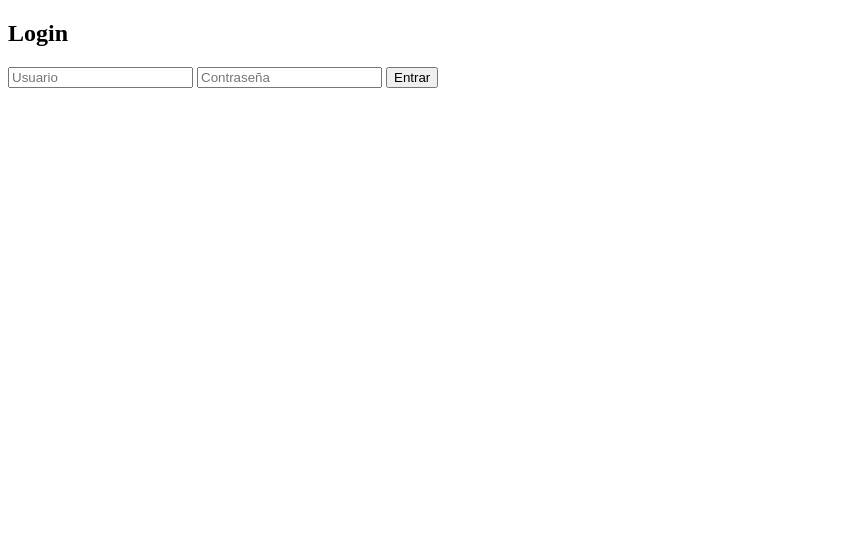
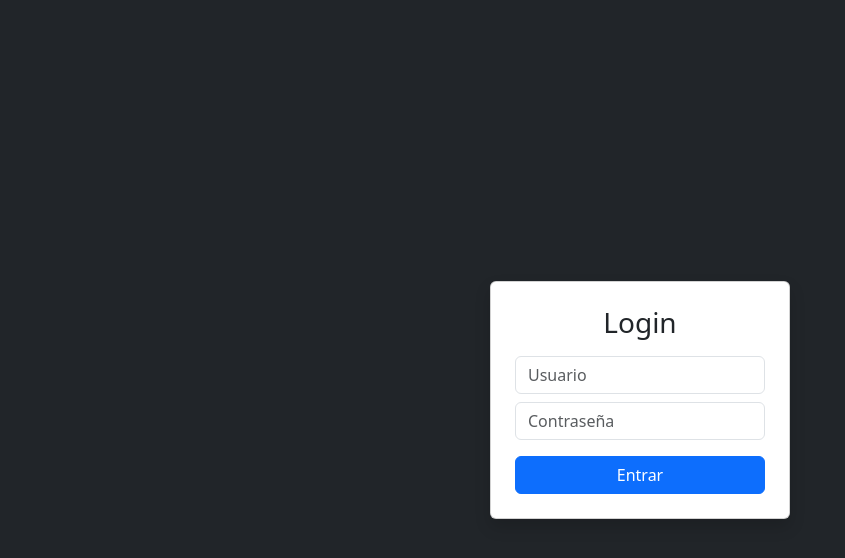
Before and after one commit to Josias-Tun/Proyecto, a Flask app: page / in a window 1280 px wide. Shown: the top 558 px of the page, without its empty margins (0-845 px from the left). Run offline with Flask 3, Linux system fonts and the light colour scheme.

Commit message:
Enhance login page with Bootstrap styles
Updated the login form to use Bootstrap styling for improved appearance.

```diff
--- a/templates/login.html
+++ b/templates/login.html
@@ -2,13 +2,20 @@
 <html>
 <head>
     <title>Login</title>
+    <link href="https://cdn.jsdelivr.net/npm/bootstrap@5.3.0/dist/css/bootstrap.min.css" rel="stylesheet">
 </head>
-<body>
-    <h2>Login</h2>
-    <form method="POST">
-        <input name="username" placeholder="Usuario" required>
-        <input name="password" type="password" placeholder="Contraseña" required>
-        <button type="submit">Entrar</button>
-    </form>
+<body class="bg-dark d-flex justify-content-center align-items-center vh-100">
+
+    <div class="card p-4 shadow" style="width: 300px;">
+        <h3 class="text-center mb-3">Login</h3>
+
+        <form method="POST">
+            <input class="form-control mb-2" name="username" placeholder="Usuario" required>
+            <input class="form-control mb-3" name="password" type="password" placeholder="Contraseña" required>
+
+            <button class="btn btn-primary w-100">Entrar</button>
+        </form>
+    </div>
+
 </body>
 </html>
```
